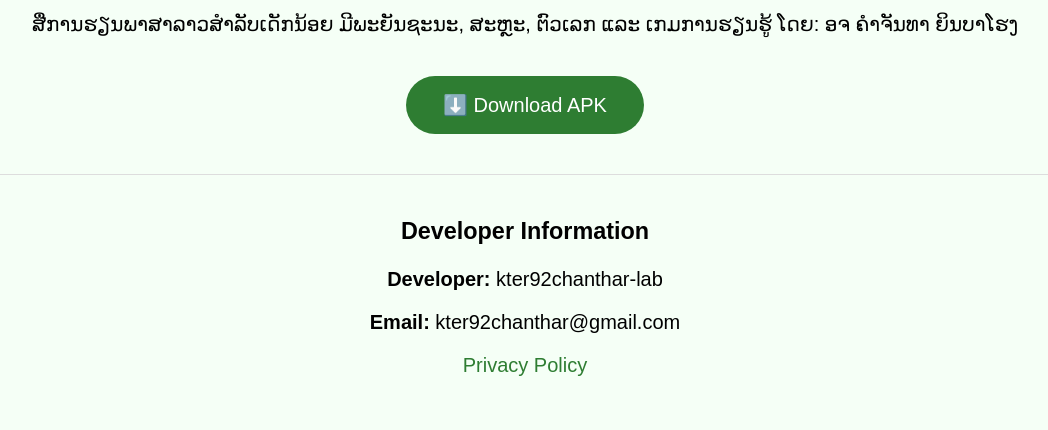
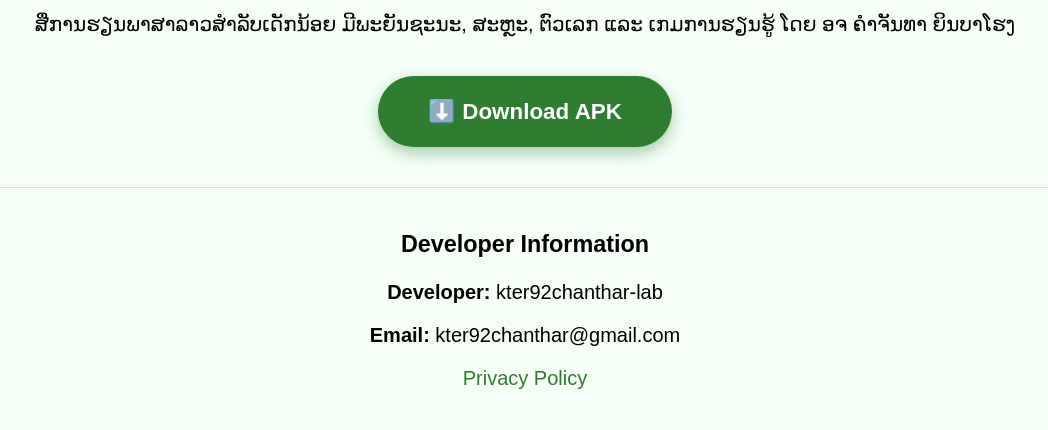
Before and after one commit to kter92chanthar-lab/laokids-app, a plain HTML site: page index.html in a window 1280 px wide. Shown: the part 638-1068 px from the top of the page, without its empty margins (115-1163 px from the left). Drawn offline with Linux system fonts and the light colour scheme.

Commit message:
Update index.html

```diff
--- a/index.html
+++ b/index.html
@@ -34,12 +34,15 @@ h1{
 }
 .btn{
     display:inline-block;
-    padding:17px 37px;
+    padding:22px 50px;
     background:#2e7d32;
     color:#fff;
     text-decoration:none;
-    border-radius:30px;
+    border-radius:40px;
     margin-top:20px;
+    font-size:1.4rem;
+    font-weight:bold;
+    box-shadow:0 6px 16px rgba(46,125,50,0.4);
 }
 footer{
     margin-top:40px;
@@ -60,7 +63,7 @@ footer a{
 <h1>ແອັບຮຽນພາສາລາວ ກ-ຮ (Lao Kids)</h1>
 
 <p>
-ສື່ການຮຽນພາສາລາວສຳລັບເດັກນ້ອຍ ມີພະຍັນຊະນະ, ສະຫຼະ, ຕົວເລກ ແລະ ເກມການຮຽນຮູ້ ໂດຍ: ອຈ ຄຳຈັນທາ ຍິນບາໂຮງ
+ສື່ການຮຽນພາສາລາວສຳລັບເດັກນ້ອຍ ມີພະຍັນຊະນະ, ສະຫຼະ, ຕົວເລກ ແລະ ເກມການຮຽນຮູ້ ໂດຍ ອຈ ຄຳຈັນທາ ຍິນບາໂຮງ
 </p>
 
 <a class="btn"
```
